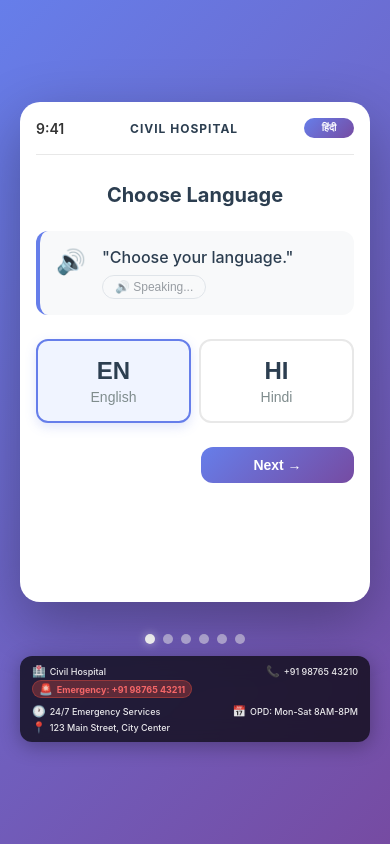
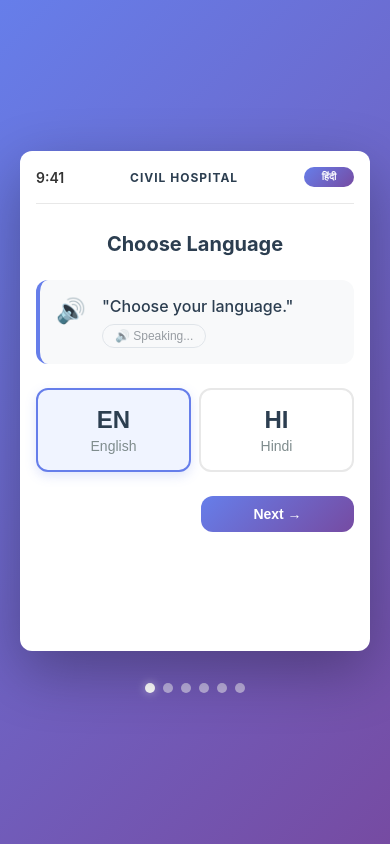
Before and after one commit to gurpreetdastirmind/hospital-management-system, a React (Vite) app in the folder frontend/: page / in a window 390 px wide. Built offline with nearby package versions, Linux system fonts and the light colour scheme.

Commit message:
Installed mongoose for Render deployment

```diff
--- a/frontend/src/App.jsx
+++ b/frontend/src/App.jsx
@@ -1,4 +1,3 @@
-// frontend/src/App.jsx
 import React, { useState, createContext } from 'react';
 import { BrowserRouter as Router, Routes, Route, Navigate } from 'react-router-dom';
 import LanguageScreen from './components/LanguageScreen.jsx';
@@ -13,22 +12,6 @@ import './styles/App.css';
 
 // Create Language Context
 export const LanguageContext = createContext();
-
-// Create Hospital Context
-export const HospitalContext = createContext();
-
-// Hospital Information
-const HOSPITAL_INFO = {
-  name: 'Civil Hospital',
-  address: '123 Main Street, City Center',
-  phone: '+91 98765 43210',
-  emergency: '+91 98765 43211',
-  email: 'info@civilhospital.com',
-  website: 'www.civilhospital.com',
-  emergencyServices: '24/7 Emergency Services Available',
-  opdTiming: 'Mon-Sat: 8:00 AM - 8:00 PM',
-  departments: ['General', 'Dental', 'Eye', 'Bones', 'Child', 'Women']
-};
 
 // Patient App Component
 const PatientApp = () => {
@@ -61,6 +44,7 @@ const PatientApp = () => {
   };
 
   const handleBack = () => {
+    // If existing patient, go back to phone screen instead of department
     if (patientData.isExistingPatient && currentScreen === 5) {
       setCurrentScreen(1);
       return;
@@ -78,6 +62,8 @@ const PatientApp = () => {
     };
     setPatientData(updatedData);
     localStorage.setItem('patientData', JSON.stringify(updatedData));
+
+    // Directly go to TokenScreen (index 5)
     setCurrentScreen(5);
   };
 
@@ -154,49 +140,6 @@ const PatientApp = () => {
         <span className={`dot ${currentScreen === 4 ? 'active' : ''}`}></span>
         <span className={`dot ${currentScreen === 5 ? 'active' : ''}`}></span>
       </div>
-
-      {/* Hospital Info Footer - Always visible */}
-      <HospitalInfoFooter />
-    </div>
-  );
-};
-
-// Hospital Info Footer Component
-const HospitalInfoFooter = () => {
-  const { language, translations } = React.useContext(LanguageContext);
-
-  return (
-    <div className="hospital-info-footer">
-      <div className="hospital-info-content">
-        <div className="hospital-info-row">
-          <div className="hospital-info-item">
-            <span className="info-icon">🏥</span>
-            <span className="info-text">Civil Hospital</span>
-          </div>
-          <div className="hospital-info-item">
-            <span className="info-icon">📞</span>
-            <span className="info-text">+91 98765 43210</span>
-          </div>
-          <div className="hospital-info-item emergency">
-            <span className="info-icon">🚨</span>
-            <span className="info-text emergency-text">Emergency: +91 98765 43211</span>
-          </div>
-        </div>
-        <div className="hospital-info-row">
-          <div className="hospital-info-item">
-            <span className="info-icon">🕐</span>
-            <span className="info-text">24/7 Emergency Services</span>
-          </div>
-          <div className="hospital-info-item">
-            <span className="info-icon">📅</span>
-            <span className="info-text">OPD: Mon-Sat 8AM-8PM</span>
-          </div>
-          <div className="hospital-info-item">
-            <span className="info-icon">📍</span>
-            <span className="info-text">123 Main Street, City Center</span>
-          </div>
-        </div>
-      </div>
     </div>
   );
 };
@@ -270,12 +213,6 @@ function App() {
       welcomeBack: 'Welcome back',
       yourTokenExpired: 'Your token has expired',
       pleaseRegisterAgain: 'Please register again',
-      emergency: '🚨 Emergency',
-      emergencyNumber: '+91 98765 43211',
-      hospitalPhone: '📞 +91 98765 43210',
-      hospitalAddress: '📍 123 Main Street, City Center',
-      opdTiming: '🕐 OPD: Mon-Sat 8AM-8PM',
-      emergencyServices: '🚑 24/7 Emergency Services',
     },
     HI: {
       hospital: 'सिविल अस्पताल',
@@ -341,12 +278,6 @@ function App() {
       welcomeBack: 'वापसी पर स्वागत है',
       yourTokenExpired: 'आपका टोकन समाप्त हो गया है',
       pleaseRegisterAgain: 'कृपया फिर से पंजीकरण करें',
-      emergency: '🚨 आपातकालीन',
-      emergencyNumber: '+91 98765 43211',
-      hospitalPhone: '📞 +91 98765 43210',
-      hospitalAddress: '📍 123 मेन स्ट्रीट, सिटी सेंटर',
-      opdTiming: '🕐 ओपीडी: सोम-शनि 8AM-8PM',
-      emergencyServices: '🚑 24/7 आपातकालीन सेवाएं',
     }
   };
 
@@ -360,7 +291,6 @@ function App() {
       translations: translations[language] || translations.EN,
       changeLanguage
     }}>
-      <HospitalContext.Provider value={HOSPITAL_INFO}>
       <Router>
         <Routes>
           <Route path="/" element={<PatientApp />} />
@@ -369,7 +299,6 @@ function App() {
           <Route path="*" element={<Navigate to="/" />} />
         </Routes>
       </Router>
-      </HospitalContext.Provider>
     </LanguageContext.Provider>
   );
 }
--- a/frontend/src/styles/App.css
+++ b/frontend/src/styles/App.css
@@ -954,205 +954,3 @@ h2 {
     padding: 8px 16px;
   }
 }
-
-/* Add to frontend/src/styles/App.css */
-
-/* Hospital Info Footer */
-.hospital-info-footer {
-  width: 100%;
-  max-width: 480px;
-  margin-top: 12px;
-  background: rgba(0, 0, 0, 0.7);
-  backdrop-filter: blur(10px);
-  border-radius: 16px;
-  padding: 12px 16px;
-  box-shadow: 0 4px 20px rgba(0, 0, 0, 0.3);
-}
-
-.hospital-info-content {
-  display: flex;
-  flex-direction: column;
-  gap: 6px;
-}
-
-.hospital-info-row {
-  display: flex;
-  justify-content: space-between;
-  align-items: center;
-  flex-wrap: wrap;
-  gap: 4px 12px;
-}
-
-.hospital-info-item {
-  display: flex;
-  align-items: center;
-  gap: 4px;
-  color: rgba(255, 255, 255, 0.9);
-  font-size: 11px;
-  font-weight: 500;
-}
-
-.hospital-info-item .info-icon {
-  font-size: 14px;
-}
-
-.hospital-info-item .info-text {
-  font-size: 11px;
-  white-space: nowrap;
-}
-
-.hospital-info-item.emergency {
-  background: rgba(231, 76, 60, 0.3);
-  padding: 2px 10px;
-  border-radius: 12px;
-  border: 1px solid rgba(231, 76, 60, 0.4);
-}
-
-.emergency-text {
-  color: #ff6b6b;
-  font-weight: 700;
-  animation: pulseEmergency 2s infinite;
-}
-
-@keyframes pulseEmergency {
-  0%, 100% {
-    opacity: 1;
-  }
-  50% {
-    opacity: 0.7;
-  }
-}
-
-/* Responsive adjustments for hospital info */
-@media (max-width: 480px) {
-  .hospital-info-footer {
-    padding: 8px 12px;
-    border-radius: 12px;
-  }
-
-  .hospital-info-row {
-    gap: 2px 8px;
-  }
-
-  .hospital-info-item {
-    font-size: 9px;
-  }
-
-  .hospital-info-item .info-icon {
-    font-size: 11px;
-  }
-
-  .hospital-info-item .info-text {
-    font-size: 9px;
-  }
-
-  .hospital-info-item.emergency {
-    padding: 1px 6px;
-  }
-}
-
-@media (max-width: 380px) {
-  .hospital-info-row {
-    flex-direction: column;
-    align-items: flex-start;
-    gap: 2px;
-  }
-
-  .hospital-info-item {
-    font-size: 8px;
-  }
-
-  .hospital-info-item .info-text {
-    font-size: 8px;
-  }
-}
-
-/* Make sure app container can accommodate footer */
-.app {
-  min-height: 100vh;
-  display: flex;
-  justify-content: center;
-  align-items: center;
-  background: linear-gradient(135deg, #667eea 0%, #764ba2 100%);
-  padding: 20px;
-  flex-direction: column;
-}
-
-.screen-container {
-  width: 100%;
-  max-width: 480px;
-  background: white;
-  border-radius: 20px;
-  box-shadow: 0 20px 60px rgba(0, 0, 0, 0.3);
-  overflow: hidden;
-  position: relative;
-  min-height: 500px;
-}
-
-/* Emergency Contact Button - Floating */
-.emergency-floating-btn {
-  position: fixed;
-  bottom: 90px;
-  right: 20px;
-  width: 60px;
-  height: 60px;
-  border-radius: 50%;
-  background: linear-gradient(135deg, #e74c3c, #c0392b);
-  color: white;
-  border: none;
-  font-size: 28px;
-  cursor: pointer;
-  box-shadow: 0 4px 20px rgba(231, 76, 60, 0.5);
-  transition: all 0.3s ease;
-  z-index: 1000;
-  display: flex;
-  align-items: center;
-  justify-content: center;
-  animation: bounceEmergency 2s infinite;
-}
-
-.emergency-floating-btn:hover {
-  transform: scale(1.1);
-  box-shadow: 0 6px 30px rgba(231, 76, 60, 0.7);
-}
-
-@keyframes bounceEmergency {
-  0%, 100% {
-    transform: scale(1);
-  }
-  50% {
-    transform: scale(1.05);
-  }
-}
-
-@media (max-width: 480px) {
-  .emergency-floating-btn {
-    width: 50px;
-    height: 50px;
-    font-size: 24px;
-    bottom: 80px;
-    right: 16px;
-  }
-}
-
-/* Tooltip for emergency button */
-.emergency-floating-btn::after {
-  content: 'Emergency';
-  position: absolute;
-  right: 70px;
-  background: rgba(0, 0, 0, 0.8);
-  color: white;
-  padding: 4px 12px;
-  border-radius: 8px;
-  font-size: 12px;
-  font-weight: 600;
-  white-space: nowrap;
-  opacity: 0;
-  transition: all 0.3s ease;
-  pointer-events: none;
-}
-
-.emergency-floating-btn:hover::after {
-  opacity: 1;
-  right: 65px;
-}
```
Lines whose indentation alone changed are shown as unchanged.
